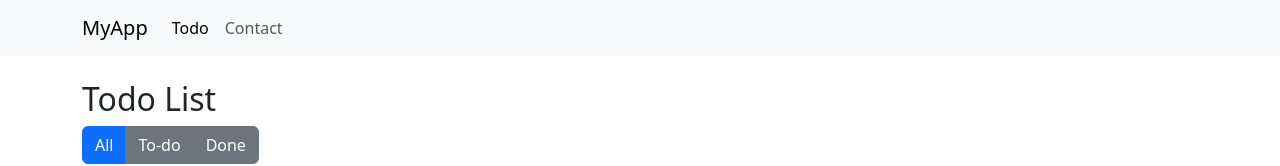
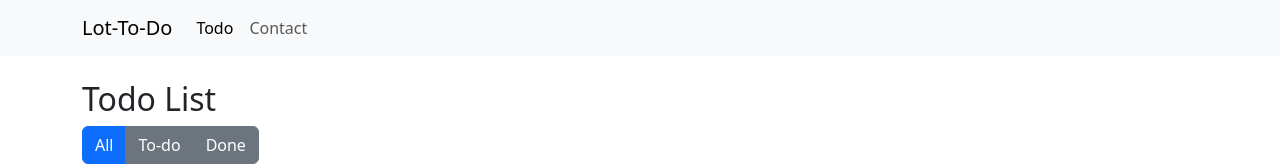
Before and after one commit to CGOdom/lot-to-do, a React (Create React App) app: page / in a window 1280 px wide. Shown: the top 166 px of the page. Built offline with nearby package versions, Linux system fonts and the light colour scheme.

Commit message:
Navbar update

```diff
--- a/src/components/Navbar.js
+++ b/src/components/Navbar.js
@@ -7,7 +7,7 @@ const MyNavbar = () => {
     <Navbar bg="light" expand="lg">
       <Container>
         <LinkContainer to="/">
-          <Navbar.Brand>MyApp</Navbar.Brand>
+          <Navbar.Brand>Lot-To-Do</Navbar.Brand>
         </LinkContainer>
         <Navbar.Toggle aria-controls="basic-navbar-nav" />
         <Navbar.Collapse id="basic-navbar-nav">
```
Also changed, not shown: 1 other file (tests, documents, lock files or other folders).
